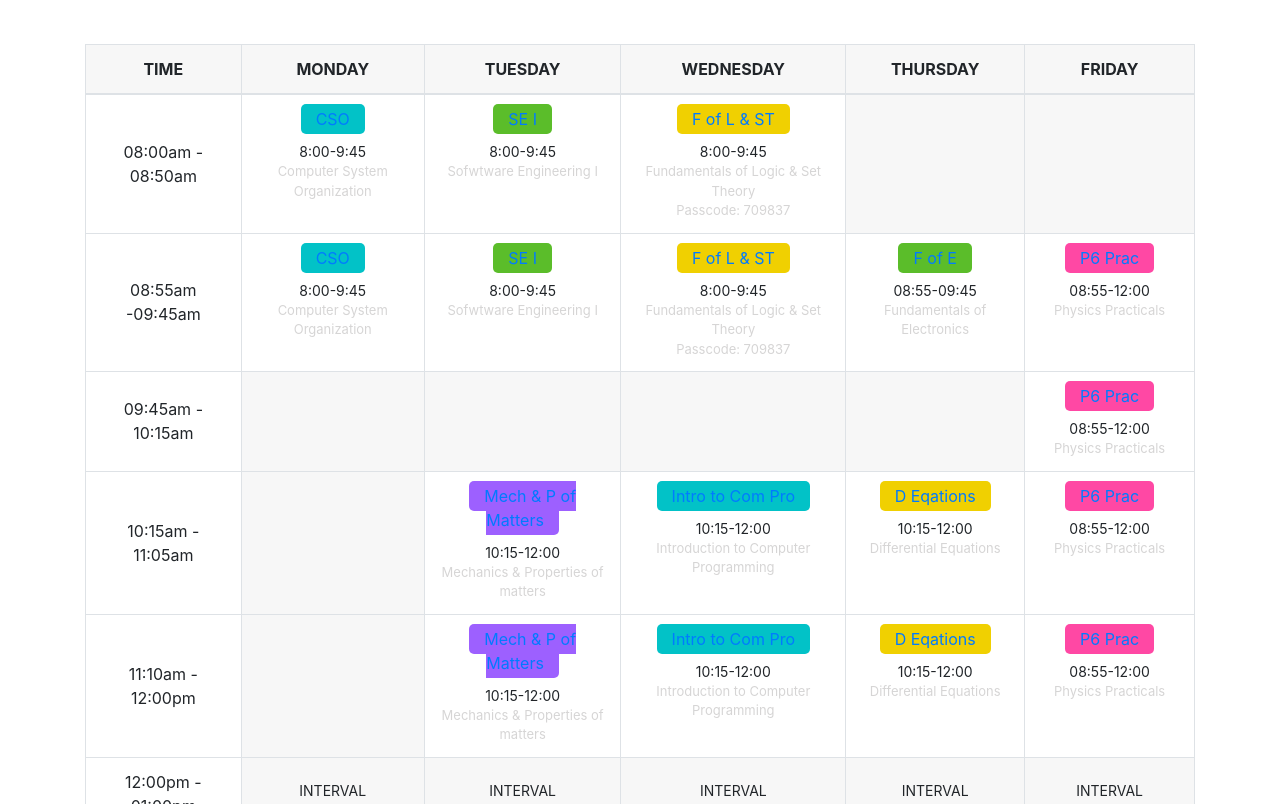
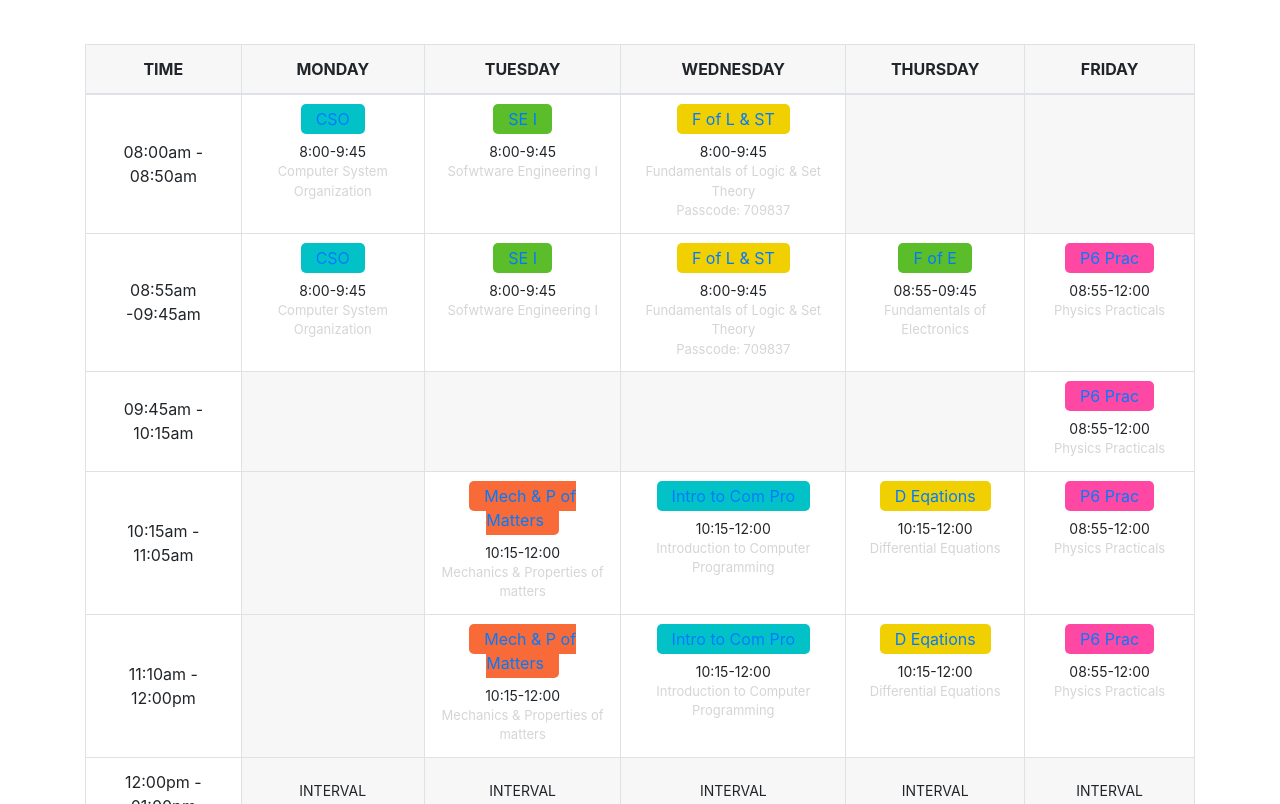
Before and after one commit to DhanukaManuwansha/TimeTable, a plain HTML site: page index.html in a window 1280 px wide. Shown: the top 804 px of the page. Drawn offline with nearby package versions, Linux system fonts and the light colour scheme.

Commit message:
Add files via upload

```diff
--- a/index.html
+++ b/index.html
@@ -373,7 +373,7 @@ body{
 }
 
 .bg-purple {
-    background-color: #9d60ff
+    background-color: #F86A38
 }
 
 .bg-lightred {
```
